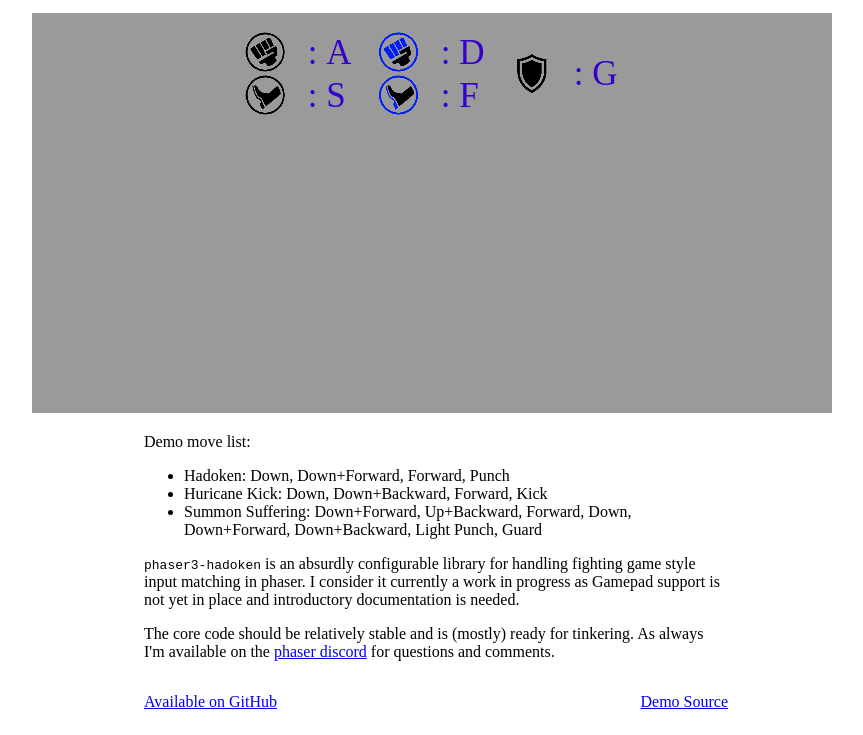
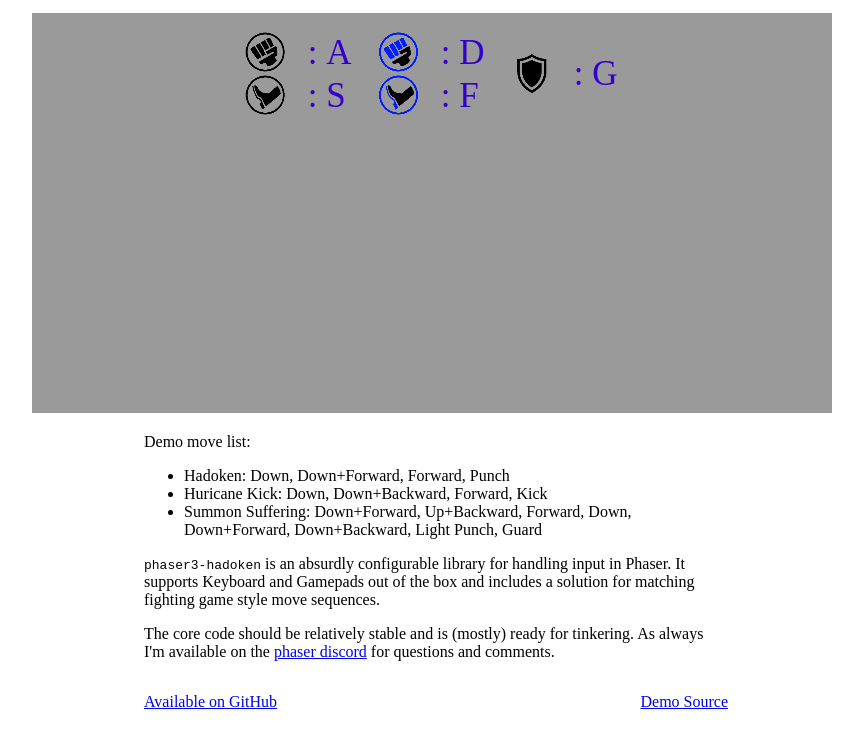
Before and after one commit to jdotrjs/demos, a plain HTML site: page phaser3-hadoken/index.html in a window 1280 px wide. Shown: the part 143-878 px from the top of the page, without its empty margins (208-1071 px from the left). Drawn offline with Linux system fonts and the light colour scheme.

Commit message:
Remove WIP wording

```diff
--- a/phaser3-hadoken/index.html
+++ b/phaser3-hadoken/index.html
@@ -66,9 +66,9 @@
             </p>
             <p>
               <tt>phaser3-hadoken</tt> is an absurdly configurable library for
-              handling fighting game style input matching in phaser. I consider
-              it currently a work in progress as Gamepad support is not yet
-              in place and introductory documentation is needed.
+              handling input in Phaser. It supports Keyboard and Gamepads out
+              of the box and includes a solution for matching fighting game style
+              move sequences.
             </p>
             <p>
               The core code should be relatively stable and is (mostly) ready
```
